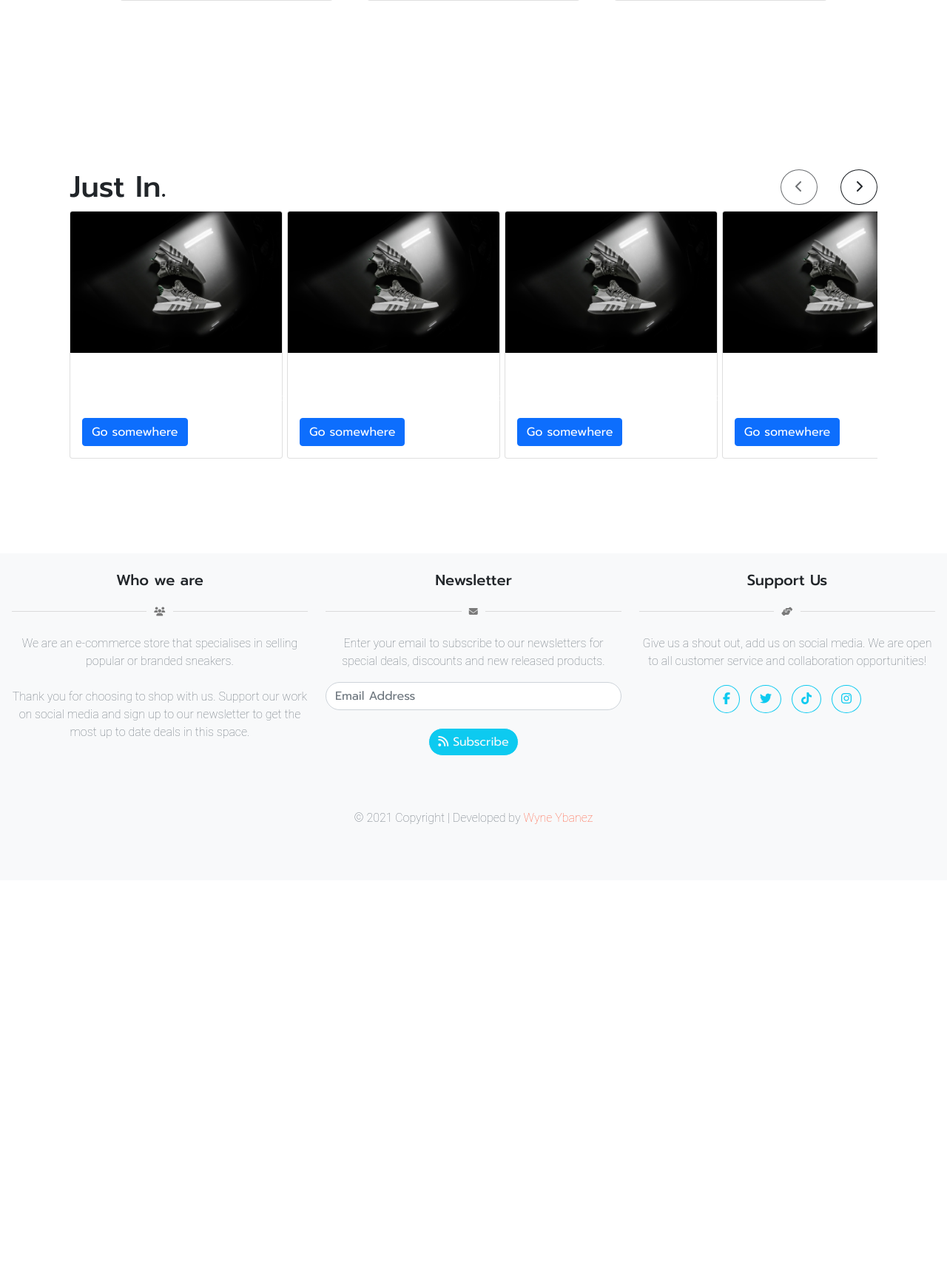
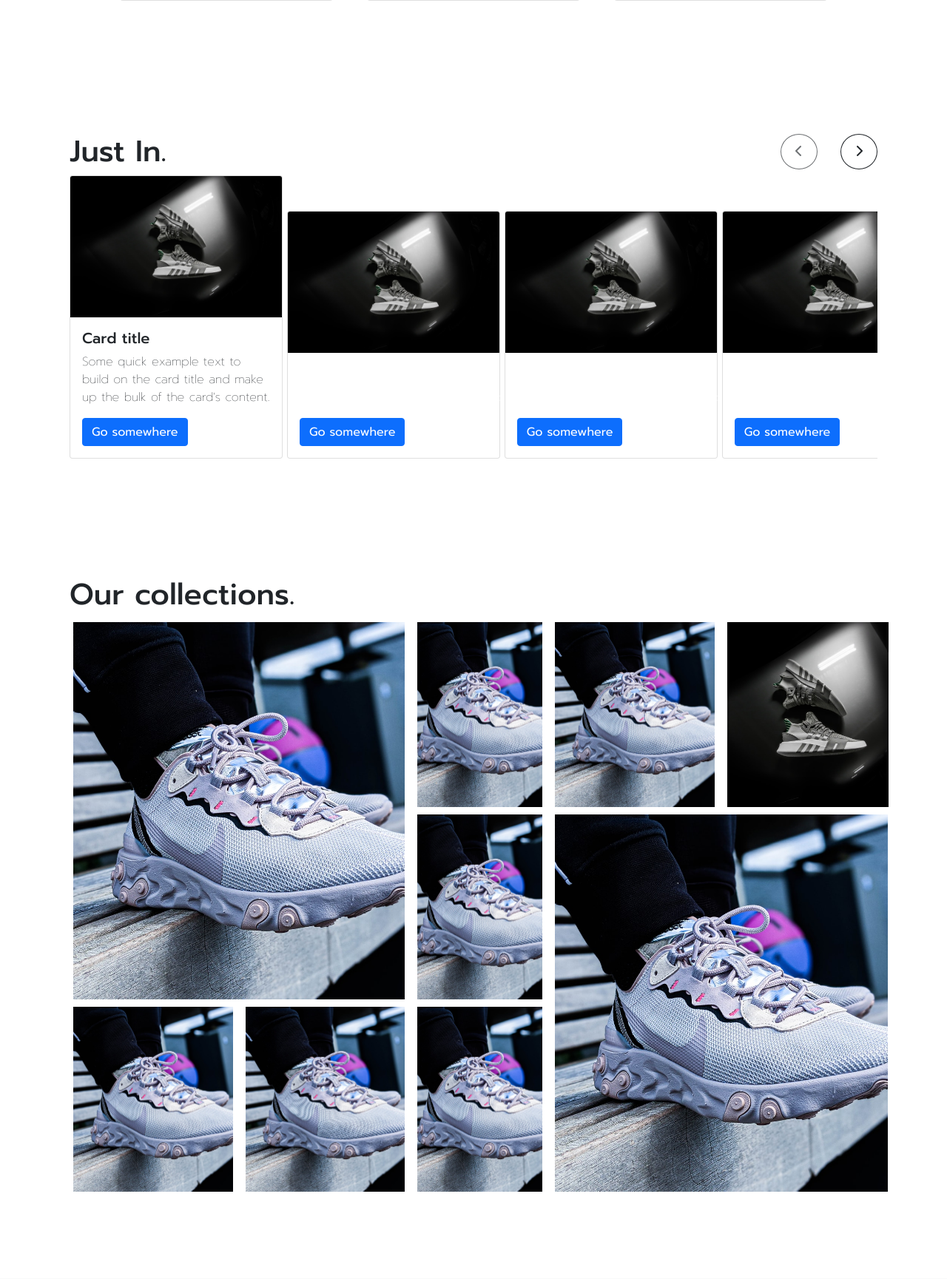
Before and after one commit to wyne-ybanez/SneakrHead, a Django app: page / in a window 1280 px wide. Shown: the part 1640-3369 px from the top of the page at 74% size. Before the commit the page ends 2754 px from the top, so only its background shows below. Run offline with Django 3.2, Linux system fonts and the light colour scheme; some libraries are stand-ins or nearby versions.

Commit message:
setup template grid for categories of products

```diff
--- a/home/templates/home/index.html
+++ b/home/templates/home/index.html
@@ -31,7 +31,7 @@
                             <h1 class="text-dark pt-5 flex-grow-1">Best Sellers.</h1>
                         </div>
                         <!-- Products -->
-                        <div class="products-wrapper d-flex flex-wrap justify-content-between">
+                        <div class="products-wrapper d-flex flex-wrap">
                             <div class="cards text-center">
                                 <div class="card" style="width: 18rem;">
                                     <img src="media/header-main.jpeg" class="card-img-top" alt="...">
@@ -126,8 +126,8 @@
                                 <div class="card" style="width: 18rem;">
                                     <img src="media/header-main.jpeg" class="card-img-top" alt="...">
                                     <div class="card-body">
-                                        <h5 class="card-title">Card title</h5>
-                                        <p class="card-text">Some quick example text to build on the card title and make up the bulk of the card's content.</p>
+                                        <h5 class="card-title text-dark">Card title</h5>
+                                        <p class="card-text text-dark text-wrap">Some quick example text to build on the card title and make up the bulk of the card's content.</p>
                                         <a href="#" class="btn btn-primary">Go somewhere</a>
                                     </div>
                                 </div>
@@ -179,6 +179,68 @@
             </div>
         </section>
     </div>
+
+    <!-- Grid & Flexboxes -->
+    <div class="container-fluid w-100 mb-0">
+        <section>
+            <div class="row">
+                <div class="col-12 bg-white collection-grid">
+                    <div class="container">
+                        <div class="d-flex">
+                            <h1 class="text-dark pt-5 flex-grow-1">Our collections.</h1>
+                        </div>
+
+                        <div class="row">
+                            <div class="col-lg-5 col-sm-12 text-center">
+                                <div class="row">
+                                    <div class="col-lg-12 border border-5 border-white">
+                                        <img class="grid-image-big" src="media/bg-image.jpeg" alt="">
+                                    </div>
+                                </div>
+                                <div class="row">
+                                    <div class="col-lg-6 border border-5 border-white">
+                                        <img class="grid-image-small" src="media/bg-image.jpeg" alt="">
+                                    </div>
+                                    <div class="col-lg-6 border border-5 border-white">
+                                        <img class="grid-image-small" src="media/bg-image.jpeg" alt="">
+                                    </div>
+                                </div>
+                            </div>
+                            <div class="col-lg-2 col-sm-12 text-center">
+                                <div class="row">
+                                    <div class="col-12 border border-5 border-white">
+                                        <img class="grid-image-small-middle" src="media/bg-image.jpeg" alt="">
+                                    </div>
+                                    <div class="col-12 border border-5 border-white">
+                                        <img class="grid-image-small-middle" src="media/bg-image.jpeg" alt="">
+                                    </div>
+                                    <div class="col-12 border border-5 border-white">
+                                        <img class="grid-image-small-middle" src="media/bg-image.jpeg" alt="">
+                                    </div>
+                                </div>
+                            </div>
+                            <div class="col-lg-5 col-sm-12 text-center">
+                                <div class="row">
+                                    <div class="col-6 border border-5 border-white">
+                                        <img class="grid-image-small" src="media/bg-image.jpeg" alt="">
+                                    </div>
+                                    <div class="col-6 border border-5 border-white">
+                                        <img class="grid-image-small" src="media/header-main.jpeg" alt="">
+                                    </div>
+                                </div>
+                                <div class="row">
+                                    <div class="col-12 border border-5 border-white">
+                                        <img class="grid-image-big" src="media/bg-image.jpeg" alt="">
+                                    </div>
+                                </div>
+                            </div>
+                        </div>
+
+                    </div>
+                </div>
+            </div>
+        </section>
+    </div>
 {% endblock %}
 
 {% block postloadjs %}
--- a/static/css/base.css
+++ b/static/css/base.css
@@ -198,15 +198,31 @@ p {
     border: 1px solid black !important;
 }
 
+.border-black {
+    border: white !important;
+}
+
 .rounded-circle {
     height: auto;
     width: auto;
 }
 
+/*===== Best Sellers =====*/
+
+.best-sellers {
+    margin-top: 500px;
+    padding: 3rem 0 7rem 0;
+}
+
+.best-sellers .card {
+    margin: 20px 20px;
+    width: 5rem;
+}
+
 /*===== Horizontal Scroll =====*/
 
 .horizontal-scroll {
-    padding-bottom: 8rem;
+    padding-bottom: 7rem;
     overflow-x: auto;
 }
 
@@ -229,18 +245,32 @@ p {
     width: 50px;
 }
 
-/*===== Best Sellers =====*/
+/*===== Collection Grid =====*/
 
-.best-sellers {
-    margin-top: 500px;
-    padding: 3rem 0 10rem 0;
+.collection-grid {
+    padding-bottom: 7rem;
 }
 
-.best-sellers .card {
-    margin: 20px 20px;
-    width: 5rem;
+.grid-image-small {
+    height: 250px;
+    width: 218px;
+    object-fit: cover;
+    background-repeat: no-repeat;
 }
 
+.grid-image-small-middle {
+    height: 250px;
+    width: 170px;
+    object-fit: cover;
+    background-repeat: no-repeat;
+}
+
+.grid-image-big {
+    height: 510px;
+    width: 450px;
+    object-fit: cover;
+    background-repeat: no-repeat;
+}
 
 /*===== Footer =====*/
 
```
